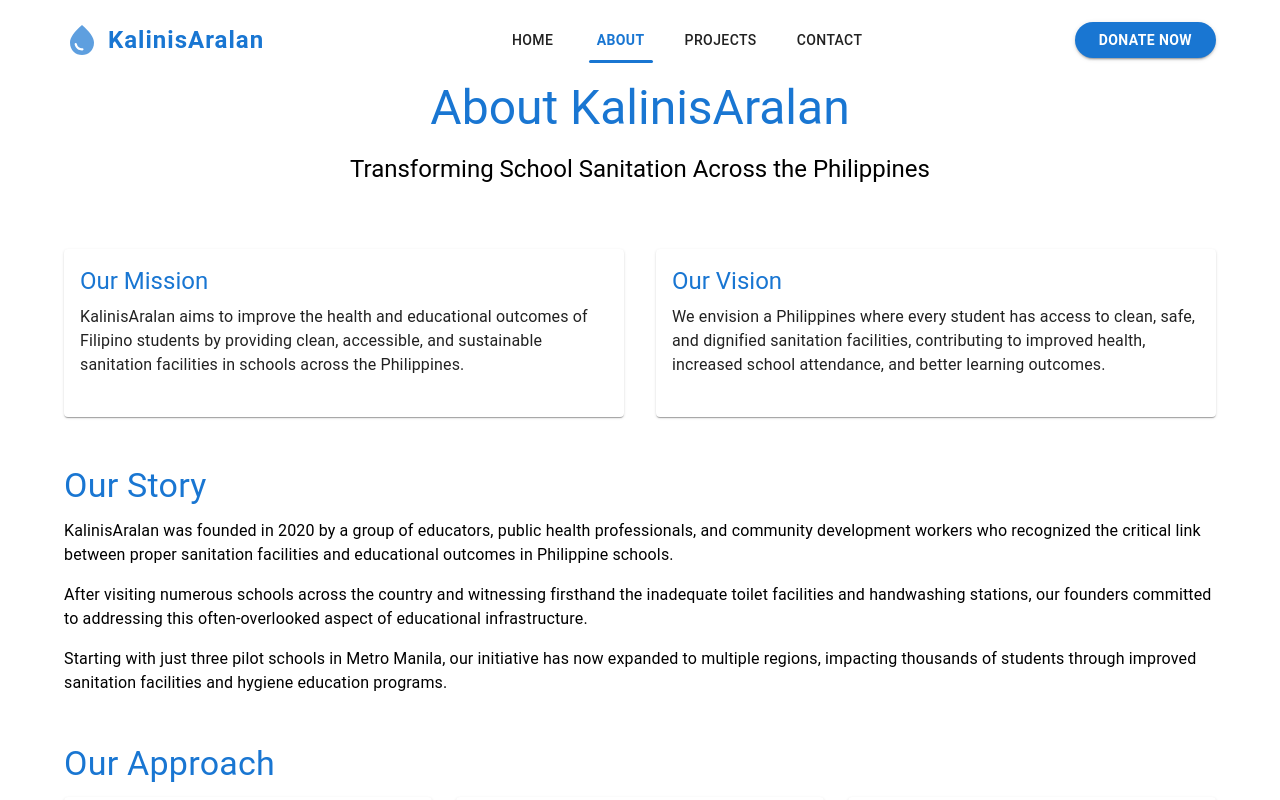
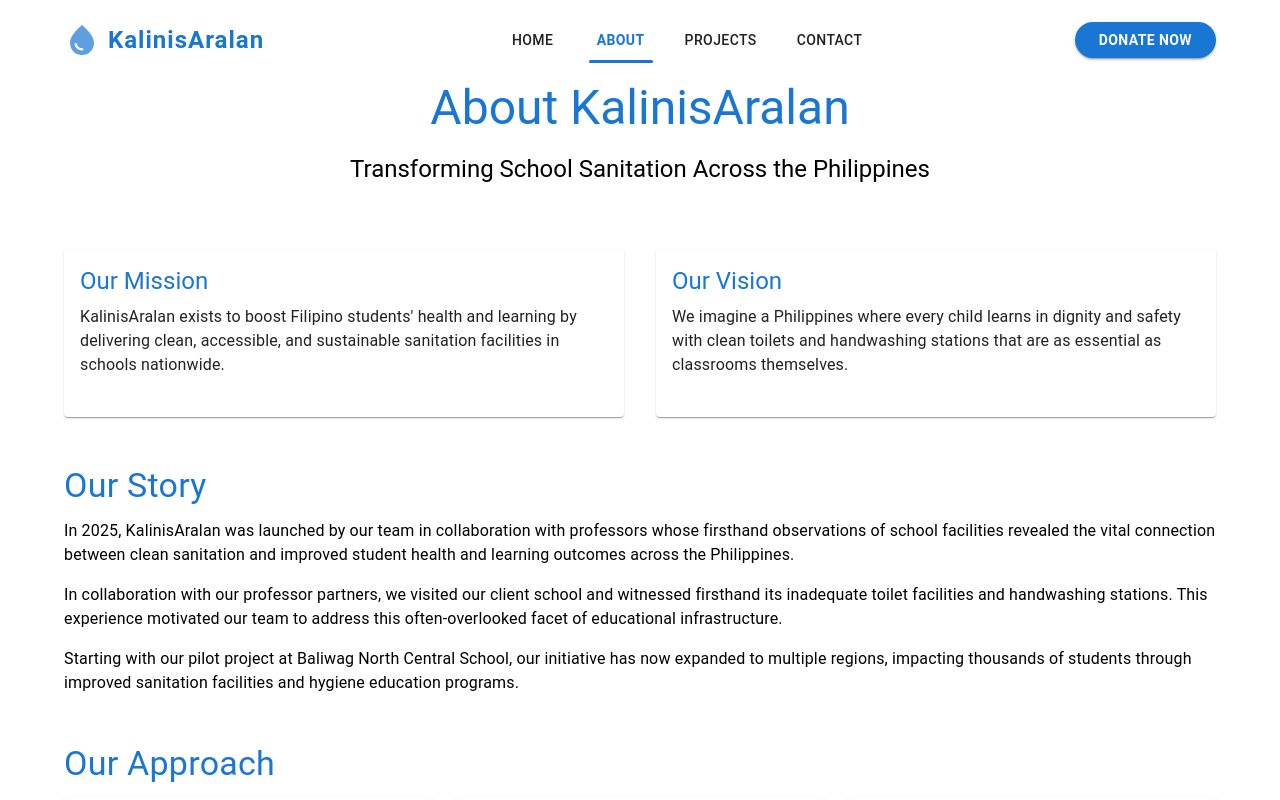
Before and after one commit to truckdriver1965/KalinisAralan, a React (Create React App) app: page /about in a window 1280 px wide. Shown: the top 800 px of the page. Built offline with nearby package versions, Linux system fonts and the light colour scheme.

Commit message:
developers burato

```diff
--- a/src/pages/AboutPage.js
+++ b/src/pages/AboutPage.js
@@ -30,9 +30,8 @@ function AboutPage() {
                   Our Mission
                 </Typography>
                 <Typography variant="body1" paragraph>
-                  KalinisAralan aims to improve the health and educational outcomes of Filipino students
-                  by providing clean, accessible, and sustainable sanitation facilities in schools
-                  across the Philippines.
+                  KalinisAralan exists to boost Filipino students' health and learning by delivering clean,
+                  accessible, and sustainable sanitation facilities in schools nationwide.
                 </Typography>
               </CardContent>
             </Card>
@@ -44,9 +43,8 @@ function AboutPage() {
                   Our Vision
                 </Typography>
                 <Typography variant="body1" paragraph>
-                  We envision a Philippines where every student has access to clean, safe, and
-                  dignified sanitation facilities, contributing to improved health, increased
-                  school attendance, and better learning outcomes.
+                  We imagine a Philippines where every child learns in dignity and safety with clean
+                  toilets and handwashing stations that are as essential as classrooms themselves.
                 </Typography>
               </CardContent>
             </Card>
@@ -60,19 +58,19 @@ function AboutPage() {
           Our Story
         </Typography>
         <Typography variant="body1" paragraph>
-          KalinisAralan was founded in 2020 by a group of educators, public health professionals,
-          and community development workers who recognized the critical link between proper
-          sanitation facilities and educational outcomes in Philippine schools.
+          In 2025, KalinisAralan was launched by our team in collaboration with professors
+          whose firsthand observations of school facilities revealed the vital connection
+          between clean sanitation and improved student health and learning outcomes across the Philippines.
         </Typography>
         <Typography variant="body1" paragraph>
-          After visiting numerous schools across the country and witnessing firsthand the
-          inadequate toilet facilities and handwashing stations, our founders committed to
-          addressing this often-overlooked aspect of educational infrastructure.
+          In collaboration with our professor partners, we visited our client school and
+          witnessed firsthand its inadequate toilet facilities and handwashing stations. This experience
+          motivated our team to address this often-overlooked facet of educational infrastructure.
         </Typography>
         <Typography variant="body1" paragraph>
-          Starting with just three pilot schools in Metro Manila, our initiative has now
-          expanded to multiple regions, impacting thousands of students through improved
-          sanitation facilities and hygiene education programs.
+          Starting with our pilot project at Baliwag North Central School, our initiative
+          has now expanded to multiple regions, impacting thousands of students through
+          improved sanitation facilities and hygiene education programs.
         </Typography>
       </Box>
 
@@ -133,8 +131,8 @@ function AboutPage() {
           Our Team
         </Typography>
         <Typography variant="body1" paragraph sx={{ mb: 4 }}>
-          KalinisAralan is powered by a dedicated team of professionals from diverse backgrounds,
-          all united by a common passion for improving educational environments in the Philippines.
+          Meet the KalinisAralan crew: developers, designers, and advocates united by a single
+          purpose to make school sanitation safe, reliable, and sustainable.
         </Typography>
 
         <Grid container spacing={4} justifyContent="center">
```
